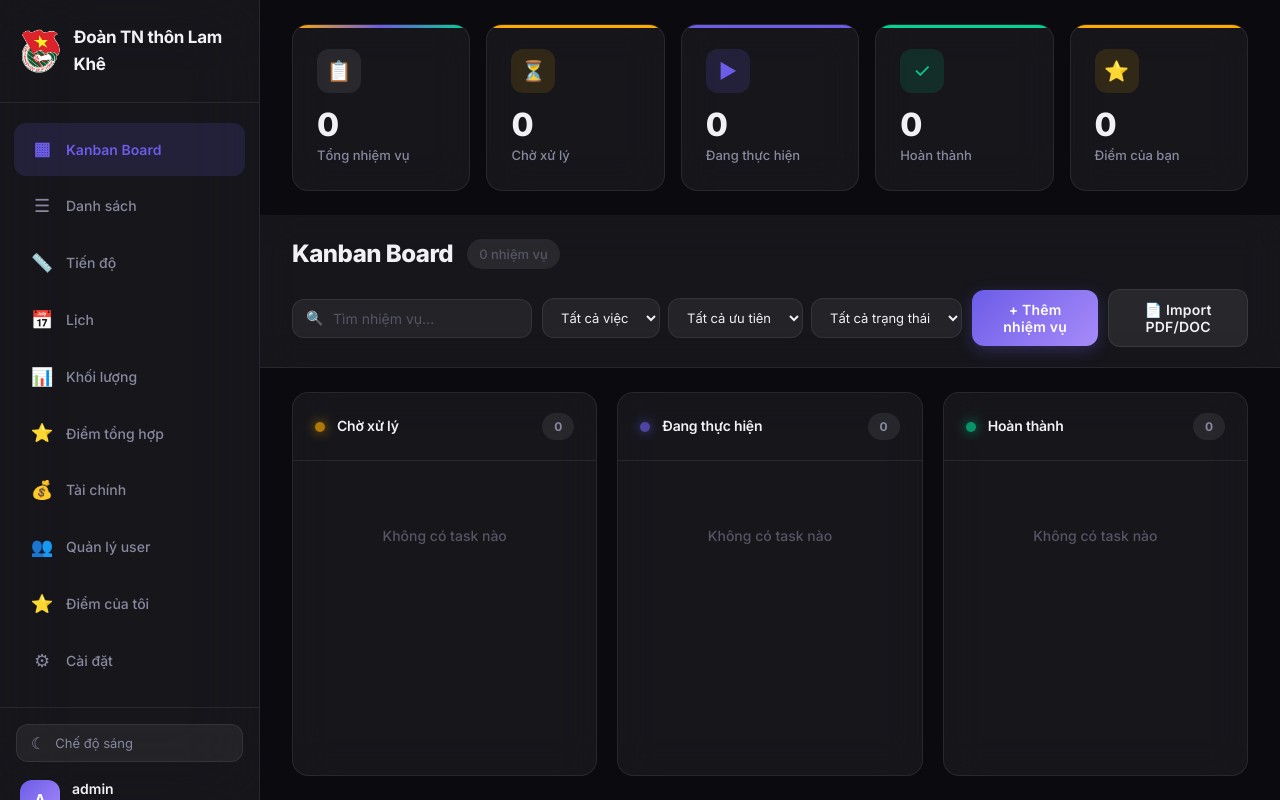
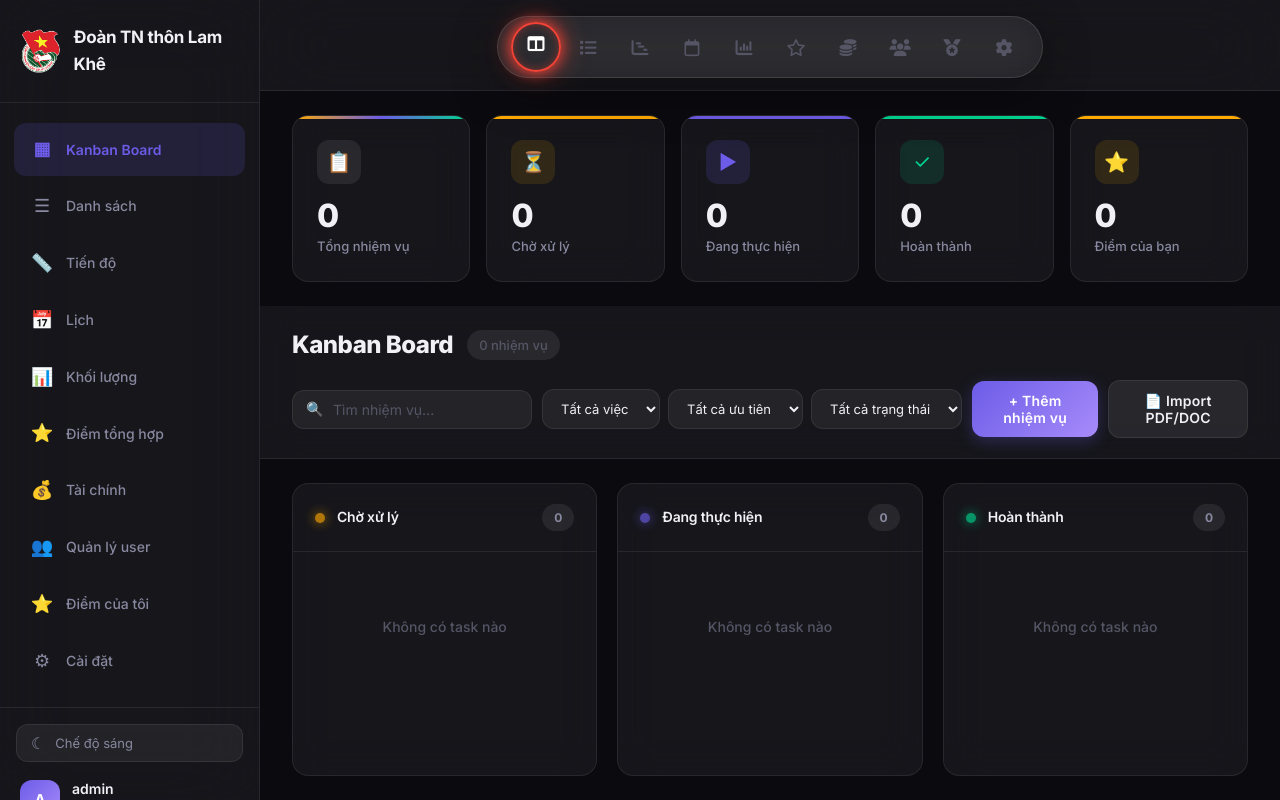
Before and after one commit to hidenononion/task-manager, a Flask app: page /dashboard in a window 1280 px wide. Run offline with Flask 3, Linux system fonts and the light colour scheme; the visitor is signed in with stand-in values (Sample User, id 1); data comes from the database, SQL or seed files in the repository; data that the repository does not hold is empty; some libraries are stand-ins or nearby versions.

Commit message:
Tich hop Glowing Navigation Menu vao dashboard

```diff
--- a/static/css/style.css
+++ b/static/css/style.css
@@ -717,6 +717,103 @@ a:hover {
 
 .theme-toggle .icon {
     font-size: 16px;
+}
+
+/* ===== GLOW NAV (Glowing Navigation Menu) ===== */
+.glow-nav {
+    position: sticky;
+    top: 0;
+    z-index: 9;
+    display: flex;
+    justify-content: center;
+    padding: 16px 16px 12px;
+    background: var(--bg-glass);
+    backdrop-filter: blur(40px);
+    -webkit-backdrop-filter: blur(40px);
+    border-bottom: 1px solid var(--border);
+}
+
+.glow-nav ul {
+    position: relative;
+    display: flex;
+    flex-wrap: wrap;
+    align-items: center;
+    justify-content: center;
+    gap: 8px;
+    margin: 0;
+    padding: 8px 16px;
+    list-style: none;
+    border: 1px solid var(--border-light);
+    border-radius: 999px;
+    background: var(--bg-input);
+    box-shadow: var(--shadow-lg);
+    backdrop-filter: blur(20px);
+    max-width: 100%;
+}
+
+.glow-item {
+    display: flex;
+    position: relative;
+}
+
+.glow-item a {
+    width: 44px;
+    height: 44px;
+    display: flex;
+    align-items: center;
+    justify-content: center;
+    border-radius: 50%;
+    color: var(--text-muted);
+    font-size: 17px;
+    transition: color 0.3s ease, transform 0.3s ease;
+}
+
+.glow-item a:hover {
+    color: var(--text-primary);
+    transform: translateY(-3px);
+}
+
+.glow-item.active a {
+    color: #fff;
+    transform: translateY(-4px);
+}
+
+.glow-indicator {
+    position: absolute;
+    width: 50px;
+    height: 50px;
+    border: 2px solid var(--clr, var(--accent));
+    border-radius: 50%;
+    transform: translate(-50%, -50%);
+    box-shadow: 0 0 14px var(--clr, var(--accent)), 0 0 28px color-mix(in srgb, var(--clr, var(--accent)) 60%, transparent), inset 0 0 10px color-mix(in srgb, var(--clr, var(--accent)) 40%, transparent);
+    pointer-events: none;
+    transition: left 0.4s cubic-bezier(0.17, 0.89, 0.32, 1.35), top 0.4s cubic-bezier(0.17, 0.89, 0.32, 1.35), box-shadow 0.3s ease;
+    opacity: 0;
+}
+
+.glow-tip {
+    position: absolute;
+    top: calc(100% + 12px);
+    left: 50%;
+    transform: translateX(-50%) translateY(4px);
+    padding: 5px 12px;
+    background: var(--bg-secondary);
+    border: 1px solid var(--border-light);
+    border-radius: 8px;
+    box-shadow: var(--shadow);
+    color: var(--text-primary);
+    font-size: 12px;
+    font-weight: 600;
+    white-space: nowrap;
+    opacity: 0;
+    pointer-events: none;
+    transition: opacity 0.25s ease, transform 0.25s ease;
+    z-index: 30;
+}
+
+.glow-item:hover .glow-tip {
+    opacity: 1;
+    transform: translateX(-50%) translateY(0);
 }
 
 /* ===== MAIN CONTENT ===== */
--- a/static/js/app.js
+++ b/static/js/app.js
@@ -28,6 +28,7 @@ document.getElementById('userAvatar').innerHTML = currentUser.avatar ? `<img src
         const isAdminOrBithu = currentUser.role === 'bithu';
         document.querySelectorAll('.admin-only').forEach(el => el.style.display = isAdminOrBithu ? '' : 'none');
         document.querySelectorAll('.user-only').forEach(el => el.style.display = !isAdminOrBithu ? '' : 'none');
+        moveGlowIndicator();
         if (document.getElementById('addTaskBtn')) {
             document.getElementById('addTaskBtn').style.display = isAdminOrBithu ? 'inline-flex' : 'none';
         }
@@ -75,13 +76,23 @@ function updateThemeUI(theme) {
 }
 
 // ==================== NAV ====================
+function moveGlowIndicator() {
+    const ind = document.getElementById('glowIndicator');
+    const active = document.querySelector('.glow-item.active');
+    if (!ind || !active) return;
+    ind.style.setProperty('--clr', active.style.getPropertyValue('--clr') || '#6c5ce7');
+    ind.style.left = (active.offsetLeft + active.offsetWidth / 2) + 'px';
+    ind.style.top = (active.offsetTop + active.offsetHeight / 2) + 'px';
+    ind.style.opacity = '1';
+}
+
 function setupNav() {
-    document.querySelectorAll('.nav-item').forEach(item => {
+    document.querySelectorAll('.nav-item, .glow-item').forEach(item => {
         item.addEventListener('click', (e) => {
             e.preventDefault();
-            document.querySelectorAll('.nav-item').forEach(n => n.classList.remove('active'));
-            item.classList.add('active');
-            currentView = item.dataset.view;
+            const view = item.dataset.view;
+            document.querySelectorAll('.nav-item, .glow-item').forEach(n => n.classList.toggle('active', n.dataset.view === view));
+            currentView = view;
 
             const views = ['kanbanView', 'listView', 'ganttView', 'calView', 'workloadView', 'pointsView', 'myPointsView', 'financeView', 'usersView', 'settingsView'];
             views.forEach(v => { const el = document.getElementById(v); if (el) el.style.display = 'none'; });
@@ -100,8 +111,10 @@ function setupNav() {
             else if (currentView === 'finance') { document.getElementById('financeView').style.display = 'block'; loadFinance(); }
             else if (currentView === 'users') { document.getElementById('usersView').style.display = 'block'; loadUsersList(); }
             else if (currentView === 'settings') { document.getElementById('settingsView').style.display = 'block'; loadSettings(); }
+            moveGlowIndicator();
         });
     });
+    window.addEventListener('resize', moveGlowIndicator);
 }
 
 // ==================== FILTERS ====================
--- a/templates/dashboard.html
+++ b/templates/dashboard.html
@@ -58,6 +58,51 @@
     <div class="sidebar-overlay" onclick="toggleSidebar()"></div>
 
     <main class="main-content">
+        <nav class="glow-nav">
+            <ul>
+                <li class="glow-item active" data-view="kanban" style="--clr:#f44336;">
+                    <a href="#"><i class="fa-solid fa-table-columns"></i></a>
+                    <span class="glow-tip" data-i18n="title_kanban">Kanban Board</span>
+                </li>
+                <li class="glow-item" data-view="list" style="--clr:#ffa117;">
+                    <a href="#"><i class="fa-solid fa-list"></i></a>
+                    <span class="glow-tip" data-i18n="title_list">Danh sách</span>
+                </li>
+                <li class="glow-item" data-view="gantt" style="--clr:#0fc70f;">
+                    <a href="#"><i class="fa-solid fa-chart-gantt"></i></a>
+                    <span class="glow-tip" data-i18n="nav_gantt">Tiến độ</span>
+                </li>
+                <li class="glow-item" data-view="calendar" style="--clr:#2196f3;">
+                    <a href="#"><i class="fa-regular fa-calendar"></i></a>
+                    <span class="glow-tip" data-i18n="nav_cal">Lịch</span>
+                </li>
+                <li class="glow-item" data-view="workload" style="--clr:#b145e9;">
+                    <a href="#"><i class="fa-solid fa-chart-column"></i></a>
+                    <span class="glow-tip" data-i18n="nav_workload">Khối lượng</span>
+                </li>
+                <li class="glow-item admin-only" data-view="points" style="--clr:#ff5da2;display:none;">
+                    <a href="#"><i class="fa-regular fa-star"></i></a>
+                    <span class="glow-tip" data-i18n="title_points">Điểm tổng hợp</span>
+                </li>
+                <li class="glow-item admin-only" data-view="finance" style="--clr:#ffd60a;display:none;">
+                    <a href="#"><i class="fa-solid fa-coins"></i></a>
+                    <span class="glow-tip" data-i18n="title_finance">Tài chính</span>
+                </li>
+                <li class="glow-item admin-only" data-view="users" style="--clr:#00d4ff;display:none;">
+                    <a href="#"><i class="fa-solid fa-users"></i></a>
+                    <span class="glow-tip" data-i18n="title_users">Quản lý user</span>
+                </li>
+                <li class="glow-item" data-view="my-points" style="--clr:#ff8c00;">
+                    <a href="#"><i class="fa-solid fa-medal"></i></a>
+                    <span class="glow-tip" data-i18n="title_mine">Điểm của tôi</span>
+                </li>
+                <li class="glow-item" data-view="settings" style="--clr:#8e8e93;">
+                    <a href="#"><i class="fa-solid fa-gear"></i></a>
+                    <span class="glow-tip" data-i18n="title_settings">Cài đặt</span>
+                </li>
+                <div class="glow-indicator" id="glowIndicator"></div>
+            </ul>
+        </nav>
         <div class="stats-grid" id="statsGrid">
             <div class="stat-card total">
                 <div class="stat-icon">&#128203;</div>
```
